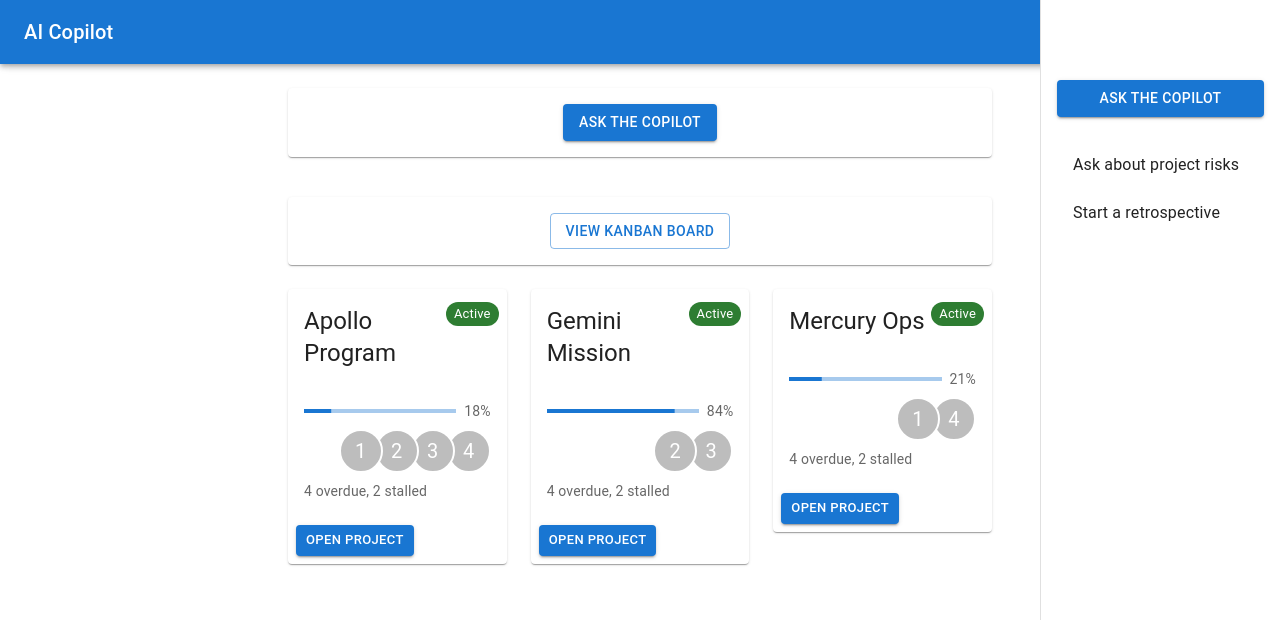
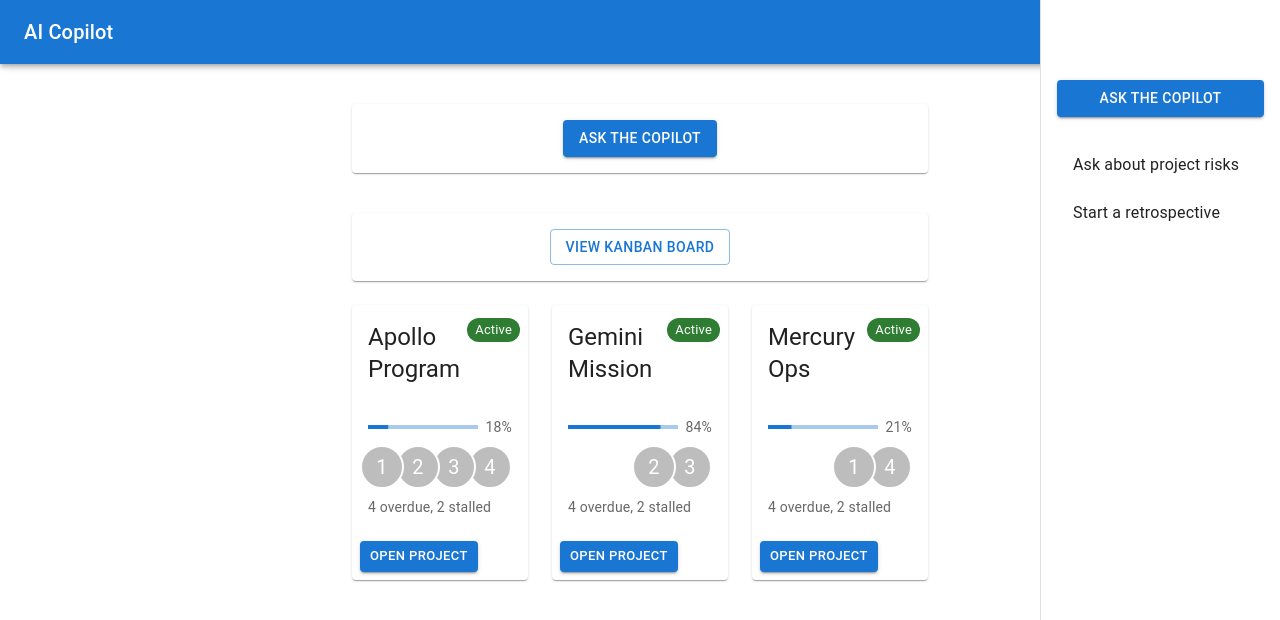
Before and after one commit to FedericoParente/AiCopilotProject, a React (Vite) app in the folder frontend/: page / in a window 1280 px wide. Shown: the top 620 px of the page. Built offline with nearby package versions, Linux system fonts and the light colour scheme; no server answers.

Commit message:
Add global Layout component and apply to routes

```diff
--- a/frontend/src/App.tsx
+++ b/frontend/src/App.tsx
@@ -2,13 +2,16 @@
 import { BrowserRouter as Router, Routes, Route } from 'react-router-dom';
 import Dashboard from './components/Dashboard';
 import KanbanBoard from './components/KanbanBoard';
+import Layout from './components/Layout';
 
 function App() {
   return (
     <Router>
       <Routes>
-        <Route path="/" element={<Dashboard />} />
-        <Route path="/kanban" element={<KanbanBoard />} />
+        <Route element={<Layout />}>
+          <Route path="/" element={<Dashboard />} />
+          <Route path="/kanban" element={<KanbanBoard />} />
+        </Route>
       </Routes>
     </Router>
   );
--- /dev/null
+++ b/frontend/src/components/Layout.tsx
@@ -0,0 +1,14 @@
+import React from 'react';
+import Box from '@mui/material/Box';
+import Container from '@mui/material/Container';
+import { Outlet } from 'react-router-dom';
+
+export default function Layout() {
+  return (
+    <Box sx={{ py: 2 }}>
+      <Container maxWidth="lg">
+        <Outlet />
+      </Container>
+    </Box>
+  );
+}
```
